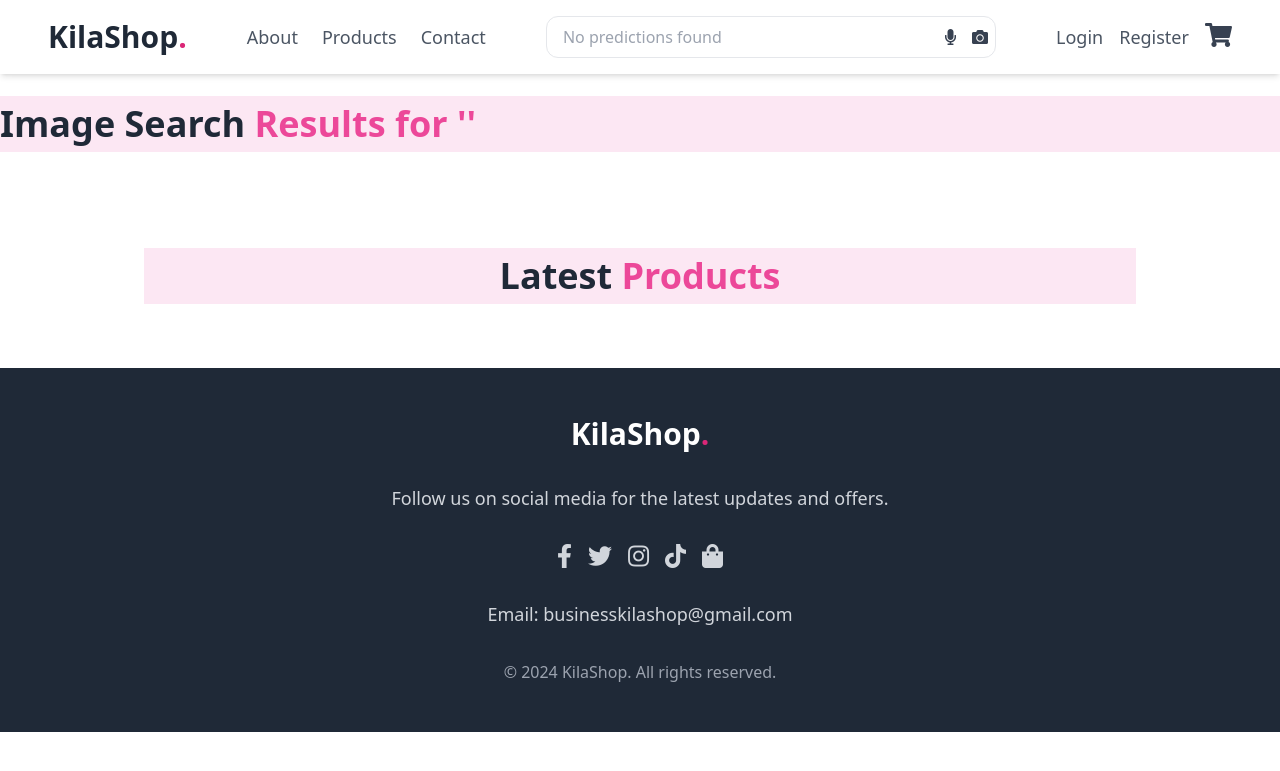
After one commit to akwilapurba/KilaShop, a Flask app: page /search-results in a window 1280 px wide. The commit adds this page. Shown: the top 771 px of the page. Run offline with Flask 3, Linux system fonts and the light colour scheme; some libraries are stand-ins or nearby versions.

Commit message:
feat: Image Search

```diff
--- a/app.py
+++ b/app.py
@@ -3,6 +3,7 @@ import time
 from functools import wraps
 
 import midtransclient
+import requests
 from bson import ObjectId
 from flask import Flask, render_template, redirect, url_for, request, session, flash, jsonify
 from flask_bcrypt import Bcrypt
@@ -187,6 +188,88 @@ def search():
 
     return jsonify({'products': result})
 
+
+@app.route('/imageSearch', methods=['POST'])
+def image_search():
+    predictions = []
+    if 'image' in request.files:
+        file = request.files['image']
+        if file.filename == '':
+            return jsonify({'error': 'No selected file'}), 400
+
+        image_path = os.path.join('static/uploads', file.filename)
+        file.save(image_path)
+
+        try:
+            # Perform image recognition using the YOLO model
+            img = cv2.imread(image_path)
+            results = detector.predict(img)
+
+            for result in results:
+                for box in result.boxes:
+                    label = result.names[int(box.cls[0])]
+                    confidence = box.conf[0]
+                    x_min, y_min, x_max, y_max = box.xyxy[0].cpu().numpy()
+                    predictions.append({
+                        'label': label,
+                        'confidence': float(confidence),
+                        'bbox': [int(x_min), int(y_min), int(x_max), int(y_max)]
+                    })
+
+                    print(predictions)
+
+        except Exception as e:
+            return jsonify({'error': 'Failed to process image', 'message': str(e)}), 500
+
+    elif 'imageUrl' in request.form:
+        image_url = request.form.get('imageUrl')
+        try:
+            response = requests.get(image_url)
+            image_path = os.path.join('static/uploads', 'temp_image.jpg')
+            with open(image_path, 'wb') as file:
+                file.write(response.content)
+
+            try:
+                # Perform image recognition using the YOLO model
+                img = cv2.imread(image_path)
+                results = detector.predict(img)
+
+                for result in results:
+                    for box in result.boxes:
+                        label = result.names[int(box.cls[0])]
+                        confidence = box.conf[0]
+                        x_min, y_min, x_max, y_max = box.xyxy[0].cpu().numpy()
+                        predictions.append({
+                            'label': label,
+                            'confidence': float(confidence),
+                            'bbox': [int(x_min), int(y_min), int(x_max), int(y_max)]
+                        })
+
+                        print(predictions)
+                        print(predictions[0]['label'])
+
+            except Exception as e:
+                return jsonify({'error': 'Failed to process image from URL', 'message': str(e)}), 500
+
+        except Exception as e:
+            return jsonify({'error': 'Failed to download and process image', 'message': str(e)}), 400
+    else:
+        return jsonify({'error': 'No image or URL provided'}), 400
+
+    # return only the label without jsonify
+    return predictions[0]['label']
+
+
+@app.route('/search-results')
+def search_results():
+    label = request.args.get('results', '').lower()
+    products = []
+    if label:
+        products = list(product_collection.find({'name': {'$regex': label, '$options': 'i'}}))  # Case-insensitive search
+
+    return render_template('search_result.html', products=products, label=label)
+
+
 @app.route('/add_to_cart', methods=['POST'])
 def add_to_cart():
     # Get product ID from the request json data
@@ -245,9 +328,11 @@ def empty_cart():
 def admin():
     total_products = product_collection.count_documents({})
     total_orders = transaction_collection.count_documents({})
-    total_amount = sum(transaction['total_amount'] for transaction in transaction_collection.find({'status': 'capture'}))
+    total_amount = sum(
+        transaction['total_amount'] for transaction in transaction_collection.find({'status': 'capture'}))
 
-    return render_template('admin/dashboard.html', total_products=total_products, total_orders=total_orders, total_amount=total_amount, current_page='dashboard')
+    return render_template('admin/dashboard.html', total_products=total_products, total_orders=total_orders,
+                           total_amount=total_amount, current_page='dashboard')
 
 
 # Route for adding a product
@@ -427,5 +512,6 @@ def orders():
 
     return render_template('admin/orders.html', transactions=transactions, current_page='orders')
 
+
 if __name__ == '__main__':
     app.run(debug=True)
--- a/static/dist/css/out.css
+++ b/static/dist/css/out.css
@@ -637,6 +637,14 @@ video {
   right: 0px;
 }
 
+.right-10 {
+  right: 2.5rem;
+}
+
+.right-2 {
+  right: 0.5rem;
+}
+
 .right-4 {
   right: 1rem;
 }
@@ -649,24 +657,16 @@ video {
   top: 1rem;
 }
 
-.right-10 {
-  right: 2.5rem;
-}
-
-.right-2 {
-  right: 0.5rem;
+.z-10 {
+  z-index: 10;
+}
+
+.z-20 {
+  z-index: 20;
 }
 
 .z-50 {
   z-index: 50;
-}
-
-.z-10 {
-  z-index: 10;
-}
-
-.z-20 {
-  z-index: 20;
 }
 
 .col-span-2 {
@@ -759,6 +759,26 @@ video {
   margin-bottom: 1.5rem;
 }
 
+.mt-64 {
+  margin-top: 16rem;
+}
+
+.mt-32 {
+  margin-top: 8rem;
+}
+
+.mt-24 {
+  margin-top: 6rem;
+}
+
+.mb-5 {
+  margin-bottom: 1.25rem;
+}
+
+.mb-10 {
+  margin-bottom: 2.5rem;
+}
+
 .block {
   display: block;
 }
@@ -811,6 +831,14 @@ video {
   height: 100%;
 }
 
+.h-64 {
+  height: 16rem;
+}
+
+.h-48 {
+  height: 12rem;
+}
+
 .min-h-screen {
   min-height: 100vh;
 }
@@ -839,12 +867,12 @@ video {
   width: 16rem;
 }
 
+.w-\[450px\] {
+  width: 450px;
+}
+
 .w-full {
   width: 100%;
-}
-
-.w-\[450px\] {
-  width: 450px;
 }
 
 .min-w-full {
@@ -1062,11 +1090,21 @@ video {
   background-color: rgb(229 231 235 / var(--tw-bg-opacity));
 }
 
+.bg-gray-300 {
+  --tw-bg-opacity: 1;
+  background-color: rgb(209 213 219 / var(--tw-bg-opacity));
+}
+
 .bg-gray-500 {
   --tw-bg-opacity: 1;
   background-color: rgb(107 114 128 / var(--tw-bg-opacity));
 }
 
+.bg-gray-600 {
+  --tw-bg-opacity: 1;
+  background-color: rgb(75 85 99 / var(--tw-bg-opacity));
+}
+
 .bg-gray-800 {
   --tw-bg-opacity: 1;
   background-color: rgb(31 41 55 / var(--tw-bg-opacity));
@@ -1095,16 +1133,6 @@ video {
 .bg-white {
   --tw-bg-opacity: 1;
   background-color: rgb(255 255 255 / var(--tw-bg-opacity));
-}
-
-.bg-gray-300 {
-  --tw-bg-opacity: 1;
-  background-color: rgb(209 213 219 / var(--tw-bg-opacity));
-}
-
-.bg-gray-600 {
-  --tw-bg-opacity: 1;
-  background-color: rgb(75 85 99 / var(--tw-bg-opacity));
 }
 
 .bg-opacity-50 {
@@ -1233,20 +1261,20 @@ video {
   padding-left: 0.5rem;
 }
 
+.pl-4 {
+  padding-left: 1rem;
+}
+
 .pl-8 {
   padding-left: 2rem;
 }
 
+.pr-20 {
+  padding-right: 5rem;
+}
+
 .pr-4 {
   padding-right: 1rem;
-}
-
-.pl-4 {
-  padding-left: 1rem;
-}
-
-.pr-20 {
-  padding-right: 5rem;
 }
 
 .text-left {
@@ -1397,11 +1425,6 @@ video {
 .text-white {
   --tw-text-opacity: 1;
   color: rgb(255 255 255 / var(--tw-text-opacity));
-}
-
-.text-black {
-  --tw-text-opacity: 1;
-  color: rgb(0 0 0 / var(--tw-text-opacity));
 }
 
 .underline {
--- a/templates/components/navbar.html
+++ b/templates/components/navbar.html
@@ -104,26 +104,28 @@
             const formData = new FormData();
             formData.append('image', file);
 
-            fetch('/search-by-image', {
+            fetch('/imageSearch', {
                 method: 'POST',
                 body: formData
             })
-                .then(response => response.json())
+                .then(response => response.text())
                 .then(data => {
-                    // Handle the search results
-                    console.log(data);
-                    document.getElementById('imageSearchModal').classList.add('hidden');
+                    window.location.href = `/search-results?results=${encodeURIComponent(data)}`;
                 })
                 .catch(error => {
                     console.error('Error:', error);
                 });
         } else if (imageUrl) {
-            fetch(`/search-by-image-url?url=${encodeURIComponent(imageUrl)}`)
-                .then(response => response.json())
+            const formData = new FormData();
+            formData.append('imageUrl', imageUrl);
+
+            fetch('/imageSearch', {
+                method: 'POST',
+                body: formData
+            })
+                .then(response => response.text())
                 .then(data => {
-                    // Handle the search results
-                    console.log(data);
-                    document.getElementById('imageSearchModal').classList.add('hidden');
+                    window.location.href = `/search-results?results=${encodeURIComponent(data)}`;
                 })
                 .catch(error => {
                     console.error('Error:', error);
@@ -133,10 +135,11 @@
         }
     });
 
+
     function startSpeechRecognition() {
         const recognition = new webkitSpeechRecognition();
         recognition.lang = 'en-US';
-        recognition.onresult = function(event) {
+        recognition.onresult = function (event) {
             const transcript = event
                 .results[0][0]
                 .transcript
@@ -149,26 +152,4 @@
         };
         recognition.start();
     }
-
-    function searchProducts() {
-        const keyword = document.getElementById('keywordSearch').value.toLowerCase();
-        const color = document.getElementById('colorFilter') ? document.getElementById('colorFilter').value.toLowerCase() : '';
-
-        fetch(`/search?keyword=${keyword}&color=${color}`)
-            .then(response => response.json())
-            .then(data => {
-                const productCards = document.querySelectorAll('.product-card');
-
-                productCards.forEach(card => {
-                    const cardKeywords = card.getAttribute('data-keywords').toLowerCase();
-                    const cardColor = card.getAttribute('data-color').toLowerCase();
-
-                    if ((keyword === '' || cardKeywords.includes(keyword)) && (color === '' || cardColor === color)) {
-                        card.style.display = 'block'; // Show the card
-                    } else {
-                        card.style.display = 'none'; // Hide the card
-                    }
-                });
-            });
-    }
 </script>
--- /dev/null
+++ b/templates/search_result.html
@@ -0,0 +1,61 @@
+{% extends 'ui/theme.html' %}
+
+{% block content %}
+    <div class="container mx-auto mt-24">
+        <h1 class="text-4xl font-bold text-gray-800 py-2 my-8 bg-pink-100">Image Search <span
+                class="text-pink-500">Results for '{{ label }}'</span></h1>
+        <div id="resultsContainer" class="grid grid-cols-1 mb-10 md:grid-cols-2 lg:grid-cols-3 gap-6"></div>
+        <div id="productGrid" class="grid grid-cols-1 md:grid-cols-2 lg:grid-cols-3 gap-6">
+            {% for product in products %}
+                <div class="product-card bg-gray-200 rounded-xl hover:scale-[1.03] transition-all relative overflow-hidden"
+                     data-color="{{ product.color }}" data-category="{{ product.name }}"
+                     data-keywords="{{ product.name }}">
+                    <div class="p-6">
+                        <div class="bg-gray-100 w-10 h-10 flex items-center justify-center rounded-full cursor-pointer absolute top-4 right-4">
+                            <i class="fas fa-heart"></i>
+                        </div>
+                        <div class="w-2/3 h-[220px] overflow-hidden mx-auto aspect-w-16 aspect-h-8">
+                            <img src="{{ product.image_path }}" alt="{{ product._id }}_{{ product.name }}"
+                                 class="h-full w-full object-contain"/>
+                        </div>
+                    </div>
+                    <div class="text-center bg-gray-100 p-6">
+                        <h3 class="text-lg font-bold text-gray-800">{{ product.name }}</h3>
+                        <h4 class="text-lg text-gray-800 font-bold mt-6">{{ "Rp{:,.2f}".format(product.price) }}
+                            <span
+                                    class="text-gray-400 ml-2 font-medium"
+                                    style="text-decoration: line-through;">Rp{{ (product.price * 1.20) | round(2) }}</span>
+                        </h4>
+                        <button type="button" onclick="addToCart('{{ product._id }}')"
+                                class="w-full flex items-center justify-center gap-3 mt-6 px-6 py-3 bg-pink-500 text-base text-white font-semibold rounded-xl hover:bg-pink-700 hover:text-gray-200 transition">
+                            <i class="fas fa-shopping-cart"></i>
+                            Add to cart
+                        </button>
+                    </div>
+                </div>
+            {% endfor %}
+        </div>
+        <section class="py-8 -mt-10 px-4 md:px-16 lg:px-36 z-10" id="products">
+            <h1 class="text-center text-4xl font-bold text-gray-800 py-2 my-8 bg-pink-100">Latest <span
+                    class="text-pink-500">Products</span></h1>
+
+        </section>
+    </div>
+
+    <script>
+        document.addEventListener('DOMContentLoaded', function () {
+            // Get the results from the URL parameter
+            const urlParams = new URLSearchParams(window.location.search);
+            const resultsParam = urlParams.get('results');
+
+            // Update the search input field in the navbar
+            const keywordSearchInput = document.getElementById('keywordSearch');
+            if (resultsParam) {
+                 // Assuming predictions is an array
+                keywordSearchInput.placeholder = 'Image results for ' + resultsParam;
+            } else {
+                keywordSearchInput.placeholder = 'No predictions found';
+            }
+        });
+    </script>
+{% endblock %}
```
Also changed, not shown: static/uploads/temp_image.jpg (added).
